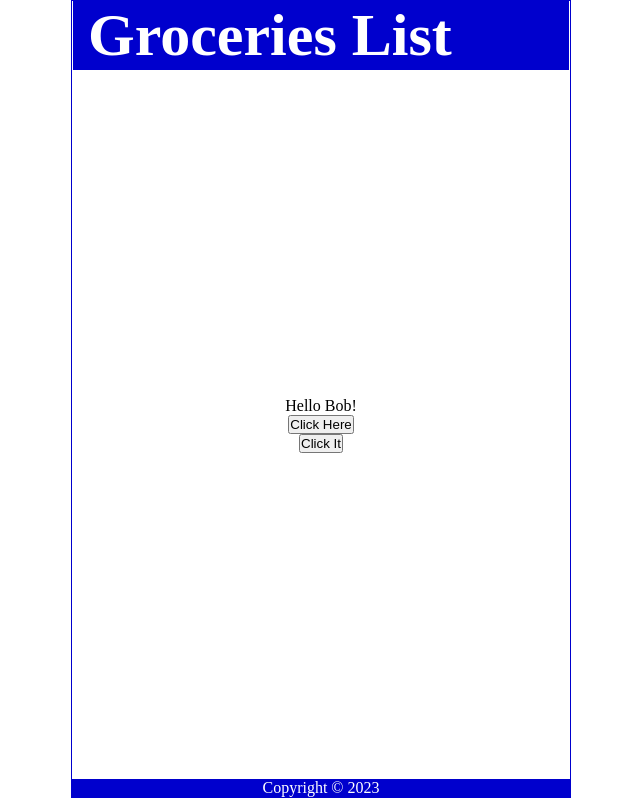
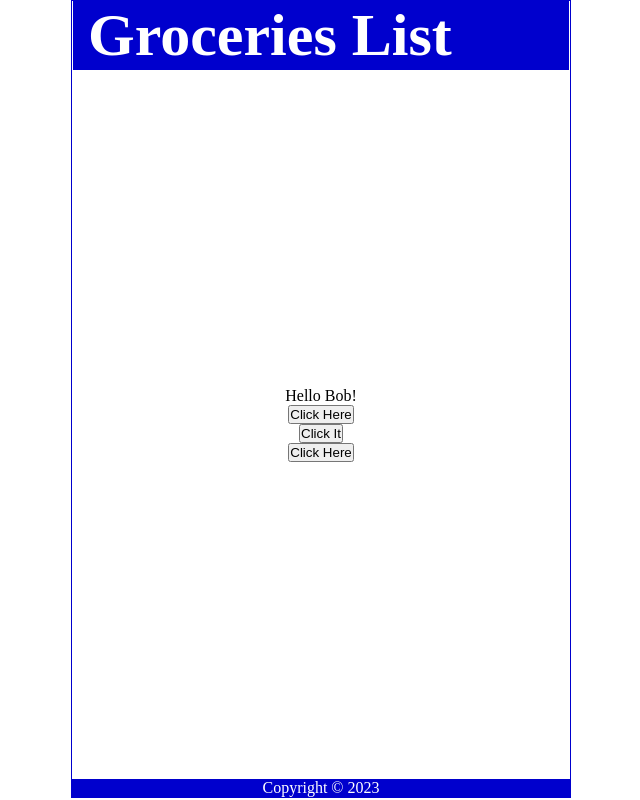
Before and after one commit to Justina177/mern-app-practice, a React (Create React App) app: page / in a window 1280 px wide. Shown: the whole page, without its empty margins (319-959 px from the left). Built offline with nearby package versions, Linux system fonts and the light colour scheme.

Commit message:
function =1 e 2 .target3 .innertext

```diff
--- a/src/Content1.js
+++ b/src/Content1.js
@@ -10,14 +10,20 @@ const Content1 = () => {
       const handleClick = () => {
           console.log('Button is being Clicked')
       }
+
       const handleClick2 = (name) => {
           console.log(`${name} was clicked`)
+      }
+
+      const handleClick3 = (e) => {
+          console.log(e.target.innerText)
       }
   return (
     <main className='main'>
         <p>Hello {handleNameChange()}!</p>
         <button onClick={handleClick}>Click Here</button>
         <button onClick={() => handleClick2('Tina')}>Click It</button>
+        <button onClick={(e) => handleClick3(e)}>Click Here</button>
     </main>
   )
 }
```
